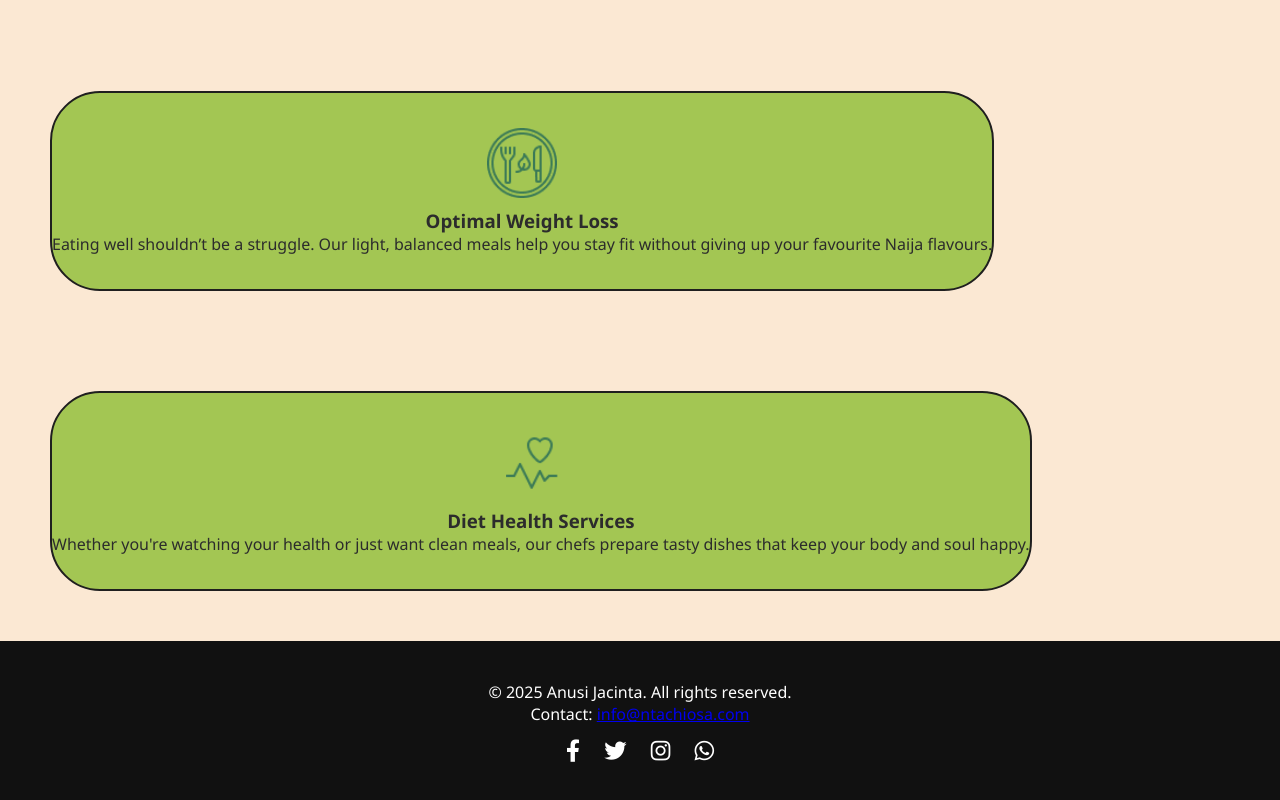
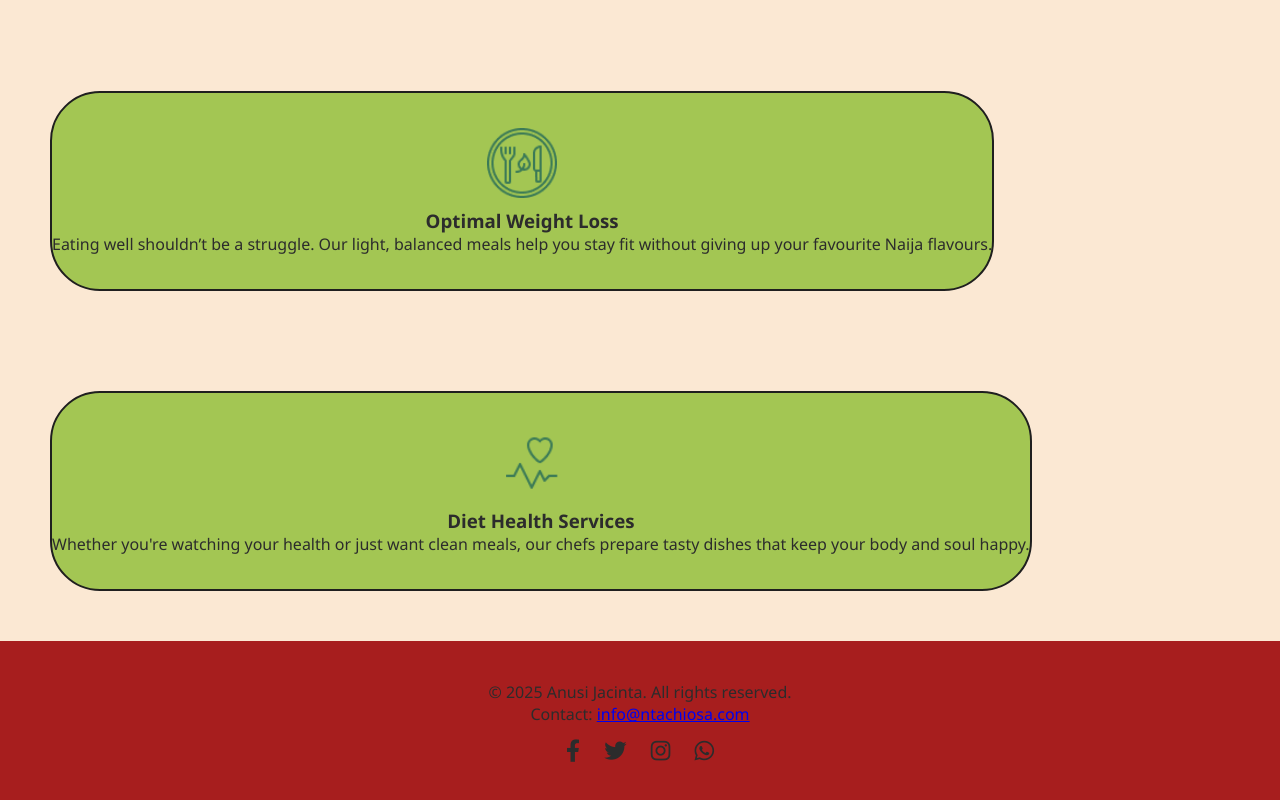
Before and after one commit to Jessy-code-maker/local-food-menu-app, a plain HTML site: page index.html in a window 1280 px wide. Shown: the part 1145-1945 px from the top of the page. Drawn offline with Linux system fonts and the light colour scheme.

Commit message:
Update stylesheet.css

```diff
--- a/stylesheet.css
+++ b/stylesheet.css
@@ -481,8 +481,8 @@ a:focus {
 }
 
 footer {
-  background-color: #111;
-  color: #fff;
+  background-color: var(--secondary);
+  color: var(--text-dark);
   padding: 20px 10px;
   text-align: center;
 }
@@ -517,7 +517,7 @@ footer {
 }
 
 .social-links a {
-  color: #fff; /* Adjust for your theme */
+  color: var(--text-dark); /* Adjust for your theme */
   margin: 0 10px;
   font-size: 1.4rem;
   transition: transform 0.3s ease, color 0.3s ease;
@@ -525,7 +525,7 @@ footer {
 
 .social-links a:hover {
   transform: scale(1.2);
-  color: #ffd700; /* Gold hover color or change to your brand color */
+  color: var(--neutral-dark); /* Gold hover color or change to your brand color */
 }
 
 
```
